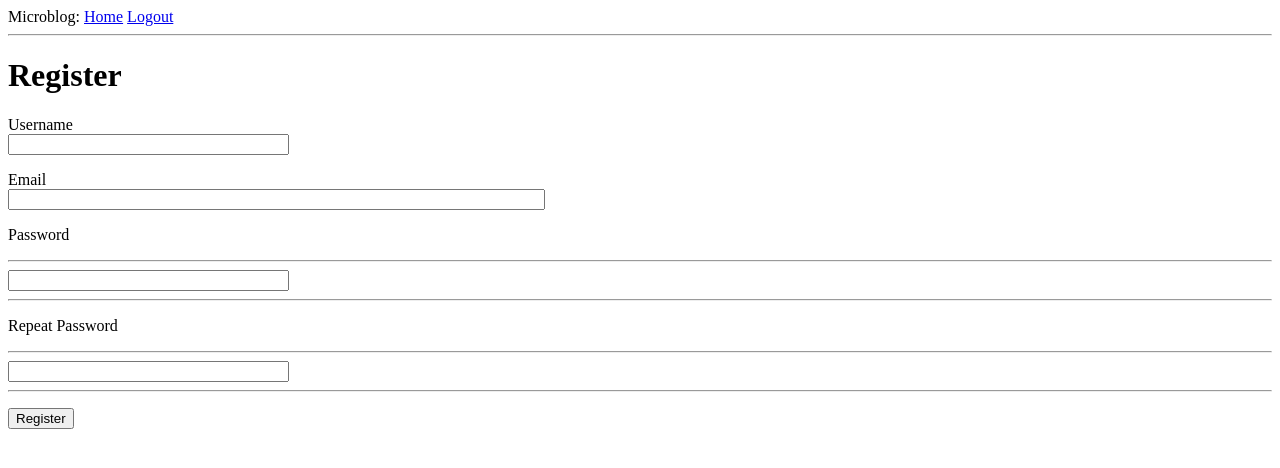
After one commit to wsyshengyun/flask_demo1, a Flask app: page /register in a window 1280 px wide. The commit adds this page. Shown: the top 468 px of the page. Run offline with Flask 2, Linux system fonts and the light colour scheme.

Commit message:
增加注册的功能

```diff
--- a/app/forms.py
+++ b/app/forms.py
@@ -2,7 +2,8 @@ from flask_wtf import FlaskForm
 # 以下wtforms不属于flask_wtf包
 from wtforms import StringField, PasswordField, BooleanField, SubmitField
 from wtforms import validators
-from wtforms.validators import DataRequired
+from wtforms.validators import DataRequired, EqualTo, ValidationError
+from app.models import User
 
 
 class LoginForm(FlaskForm):
@@ -10,3 +11,21 @@ class LoginForm(FlaskForm):
     password = PasswordField('Password:', validators=[DataRequired()])
     remember_me = BooleanField('Remember Me')
     submit = SubmitField('Sign In')
+
+class RegistrationForm(FlaskForm):
+    username = StringField()
+    email = StringField()
+    password = PasswordField('Password', validators=[DataRequired()])
+    password2 = PasswordField('Repeat Password', validators=[DataRequired(),
+                EqualTo('password')])
+    submit = SubmitField('Register')
+
+    def validate_username(self, username):
+        user = User.query.filter_by(username=username.data).first()
+        if user is not None:
+            raise ValidationError('Please use a different username')
+
+    def validate_email(self, email):
+        user = User.query.filter_by(email=email.data).first()
+        if user is not None:
+            raise ValidationError('Please use a different email address.')
--- a/app/models.py
+++ b/app/models.py
@@ -7,9 +7,9 @@ from flask_login import UserMixin
 
 @login.user_loader
 def log_user(id):
-    return User.query.gete(int(id))
+    return User.query.get(int(id))
 
-class User(UserMixin, db.Model):
+class User(db.Model, UserMixin):
     id = db.Column(db.Integer, primary_key=True)
     username = db.Column(db.String(64), index=True, unique=True)
     email = db.Column(db.String(120), index=True, unique=True)
--- a/app/routes.py
+++ b/app/routes.py
@@ -1,11 +1,15 @@
-from flask import render_template ,flash, redirect
-from flask.helpers import url_for
+from flask import render_template ,flash, redirect, url_for
 from app import app
 from app.forms import LoginForm
 from flask_login import current_user, login_user
 from app.models import User
 from flask_login import logout_user
 from flask_login import login_required
+from flask import request
+from werkzeug.urls import url_parse
+from app import db
+from app.forms import RegistrationForm
+
 
 
 @app.route('/logout')
@@ -47,9 +51,30 @@ def login():
             flash('Invalid username or password')
             return redirect(url_for('login'))
         login_user(user, remember=form.remember_me.data)
-
+        next_page = request.args.get('next')
+        if not next_page or url_parse(next_page).netloc != '':
+            next_page = url_for('index')
+        return redirect(next_page)
         # flash('Login requeste for user {}, remember_me={}'.format(
         #        form.username.data, form.remember_me.data)
         # )
-        return redirect('/index')
+        # return redirect('/index')
     return render_template('login.html', title="Sign in ", form=form)
+
+
+#=====================================注册用户=======================================
+@app.route('/register', methods=['GET', 'POST'])
+def register():
+    if current_user.is_authenticated:
+        return redirect(url_for('index'))
+
+    form = RegistrationForm()
+    if form.validate_on_submit():
+        user = User(username=form.username.data, email=form.email.data)
+        user.set_password(form.password.data)
+        db.session.add(user)
+        db.session.commit()
+        flash('Congratulations, you are now a registered user!')
+        return redirect(url_for('login'))
+    return render_template('register.html', title='Register', form=form)
+    pass
--- a/app/templates/login.html
+++ b/app/templates/login.html
@@ -13,6 +13,7 @@
         </p>
         <p>{{ form.remember_me() }} {{ form.remember_me.label }}</p>
         <p>{{ form.submit() }}</p>
+        <p>New User? <a href="{{ url_for('register') }}">Click to Register!</a></p>
     </form>
 
 {% endblock content %}
--- /dev/null
+++ b/app/templates/register.html
@@ -0,0 +1,37 @@
+{% extends 'base.html' %}
+
+{% block content %}
+   <h1>Register</h1>
+   <form action="" method="post">
+       {{ form.hidden_tag() }}
+       <p>
+           {{ form.username.label }} <br>
+           {{ form.username(size=32) }} <br>
+           {% for error in form.username.errors %}
+           <span style="color:red;">[{{ error }}]</span>
+           {% endfor %}
+       </p>
+       <p>
+           {{ form.email.label }} <br>
+           {{ form.email(size=64) }} <br>
+           {% for error in form.email.errors  %}
+              <span style="color: red;">[{{ error }}]</span>
+           {% endfor %}
+       </p>
+       <p>
+           {{ form.password.label }} <hr>
+           {{ form.password(size=32) }} <hr>
+           {% for error in form.password.errors %}
+                <span style="color: red;">[{{ error }}]</span>
+           {% endfor %}
+       </p>
+       <p>
+           {{ form.password2.label }} <hr>
+           {{ form.password2(size=32) }} <hr>
+           {% for error in form.password2.errors %}
+                <span style="color: red;">[{{ error }}]</span>
+           {% endfor %}
+       </p>
+       <p>{{ form.submit() }}</p>
+   </form>
+{% endblock %}
```
Also changed, not shown: app.db, 1 other file.
